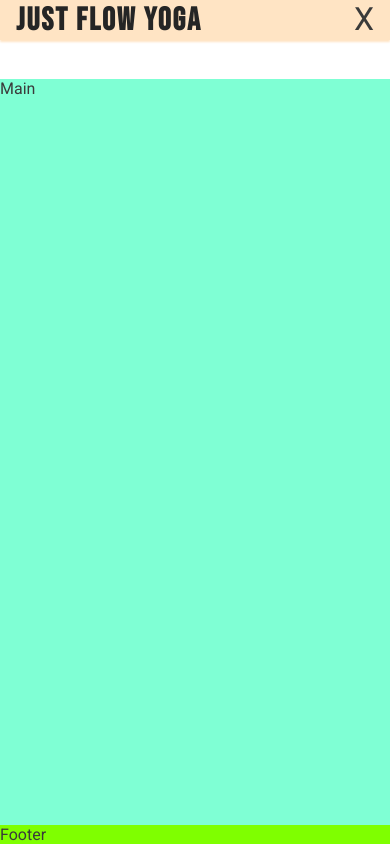
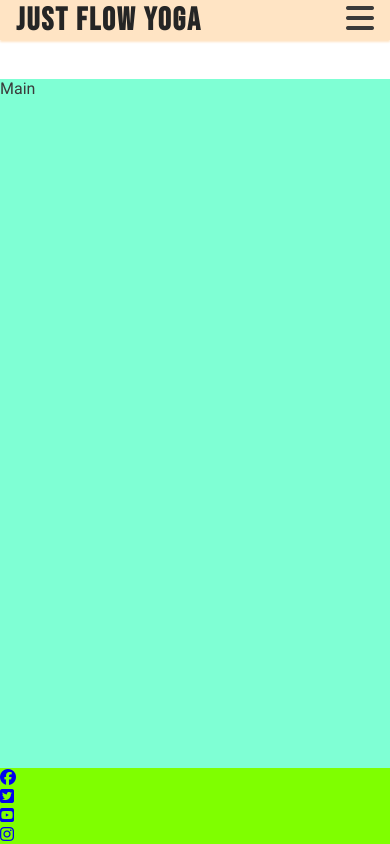
Before and after one commit to Aaron-Flynn/Just-Flow-Yoga, a plain HTML site: page index.html in a window 390 px wide. Drawn offline with Linux system fonts and the light colour scheme.

Commit message:
add icons in footer

```diff
--- a/index.html
+++ b/index.html
@@ -21,7 +21,9 @@
         <h1 id="logo">Just Flow Yoga</h1>
     </a>
     <input type="checkbox" id="nav-toggle" name="nav-toggle">
-  <label for="nav-toggle" class="nav-toggle-label">X</label>
+  <label for="nav-toggle" class="nav-toggle-label">
+    <i class="fa-solid fa-bars"></i>
+  </label>
     <nav>
         <ul id="menu">
             <li><a href="" class="active">Home</a></li>
@@ -36,7 +38,13 @@
     <main>Main</main>
 
     <!--Footer-->
-    <footer>Footer</footer>
-
+    <footer><ul>
+        <li><a href="http://www.facebook.com" target="blank" rel="noopener" aria-label="Vist our Facebook page (opens in new tab)"><i class="fa-brands fa-facebook"></i></a></li>
+        <li><a href="http://www.x.com" target="blank" rel="noopener" aria-label="Vist our X page (opens in new tab)"><i class="fa-brands fa-twitter-square"></i></a></li>
+        <li><a href="http://www.youtube.com" target="blank" rel="noopener" aria-label="Vist our Youtube page (opens in new tab)"><i class="fa-brands fa-youtube-square"></i></a></li>
+        <li><a href="http://www.instragram.com" target="blank" rel="noopener" aria-label="Vist our Instragram page (opens in new tab)"><i class="fa-brands fa-instagram"></i></a></li>
+    </ul></footer>
+    <!--Font Awesome kit-->
+    <script src="https://kit.fontawesome.com/1104b056ff.js" crossorigin="anonymous"></script>
 </body>
 </html>
```
